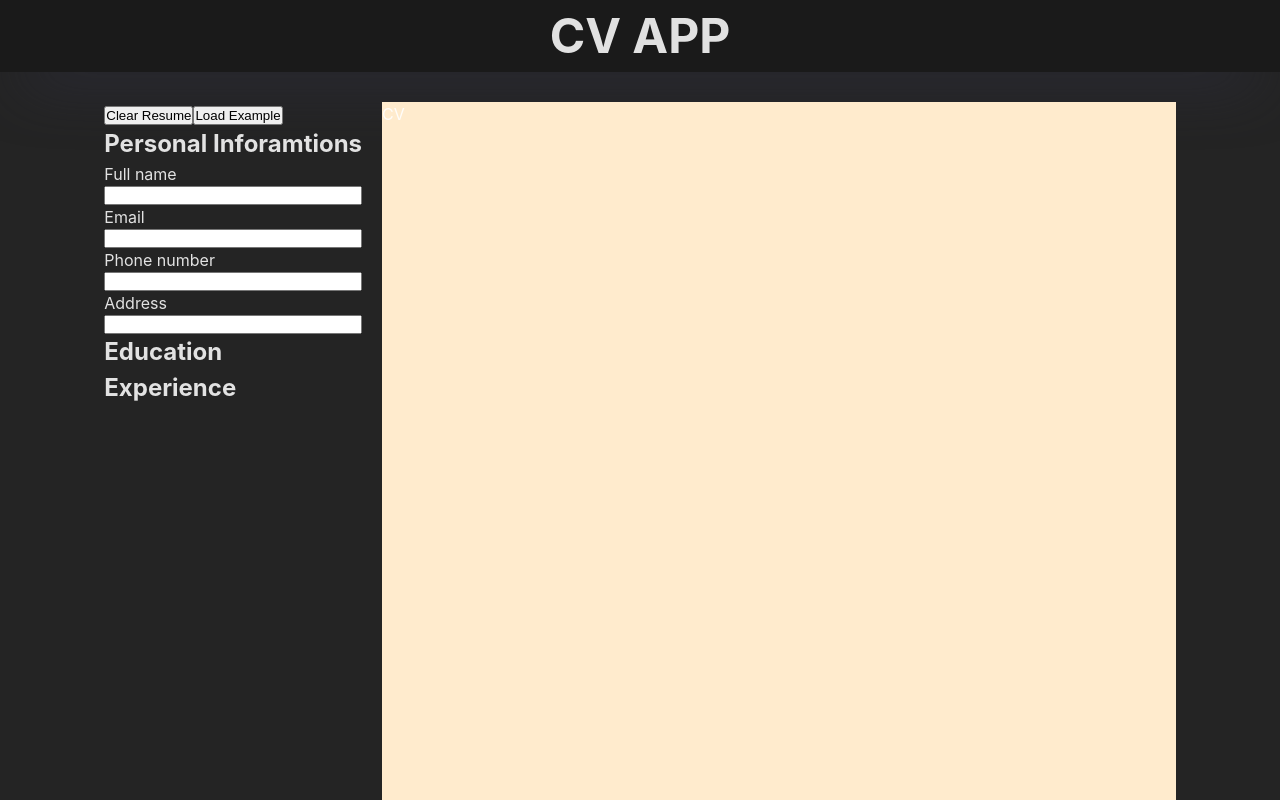
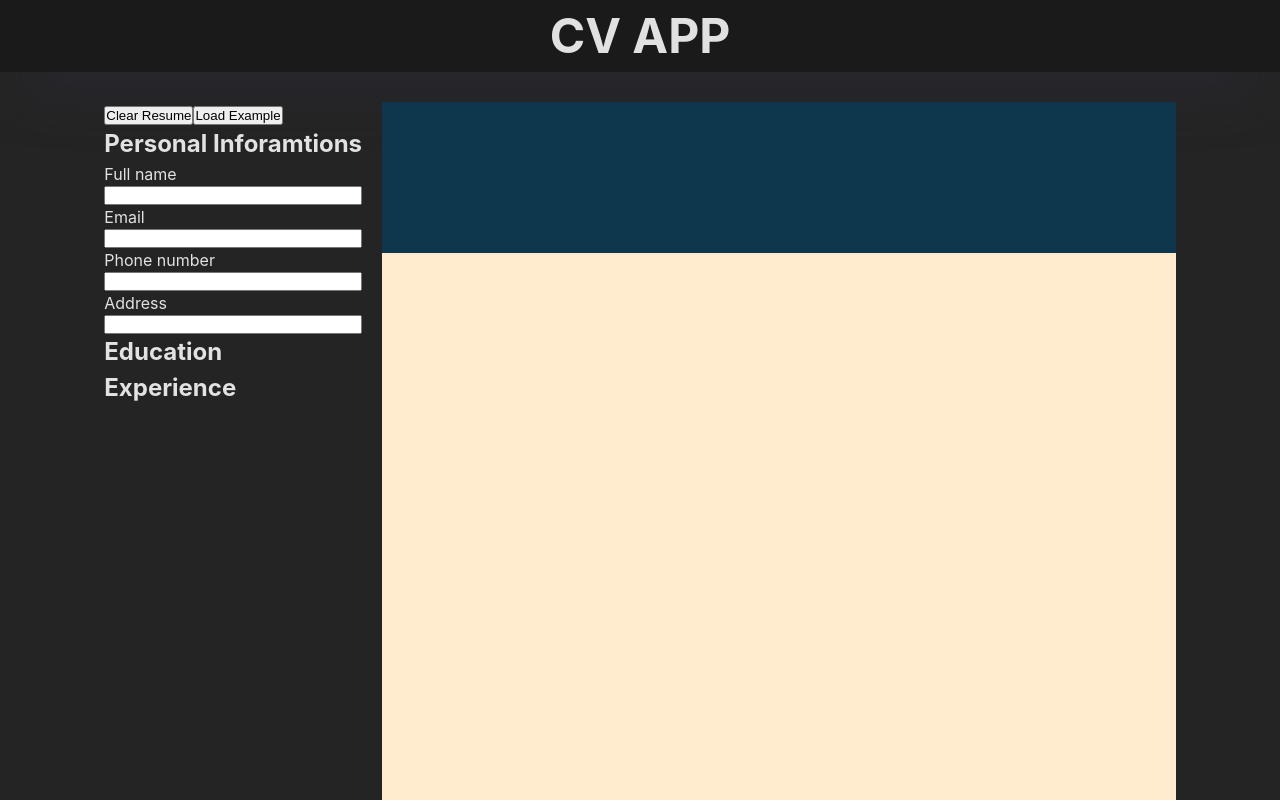
Before and after one commit to StaryAlgida/CV-App, a React (Vite) app: page / in a window 1280 px wide. Shown: the top 800 px of the page. Built offline with nearby package versions, Linux system fonts and the light colour scheme.

Commit message:
cv header done

```diff
--- a/src/App.css
+++ b/src/App.css
@@ -30,6 +30,24 @@ header {
   margin-bottom: 20px;
 }
 
+/* Cv */
+.header {
+  display: flex;
+  flex-direction: column;
+  align-items: center;
+  justify-content: center;
+  gap: 10px;
+  width: 21cm;
+  height: 4cm;
+  background-color: #0e374e;
+  text-align: center;
+}
+
+.more-info {
+  display: flex;
+  gap: 20px;
+}
+
 footer {
   text-align: center;
 }
--- a/src/App.tsx
+++ b/src/App.tsx
@@ -22,7 +22,7 @@ function App() {
       <Header />
       <div className="content">
         <Main person={person} setPerson={setPerson} />
-        <Cv />
+        <Cv person={person} />
       </div>
       <Footer />
     </>
--- a/src/components/menu/Main.tsx
+++ b/src/components/menu/Main.tsx
@@ -33,7 +33,7 @@ function PersonalInfo({
   person: Person;
   setPerson: React.Dispatch<React.SetStateAction<Person>>;
 }) {
-  console.log(person.name);
+  console.log(person);
 
   return (
     <form className="personal-info">
@@ -50,21 +50,45 @@ function PersonalInfo({
       </div>
       <div className="input-group">
         <label htmlFor="email">Email</label>
-        <input type="email" name="email" id="" />
+        <input
+          value={person.email}
+          onChange={(e) => setPerson({ ...person, email: e.target.value })}
+          type="email"
+          name="email"
+          id=""
+        />
       </div>
       <div className="input-group">
         <label htmlFor="phone">Phone number</label>
-        <input type="text" name="phone" id="" />
+        <input
+          value={person.phone}
+          onChange={(e) => setPerson({ ...person, phone: e.target.value })}
+          type="text"
+          name="phone"
+          id=""
+        />
       </div>
       <div className="input-group">
         <label htmlFor="address">Address</label>
-        <input type="text" name="address" id="" />
+        <input
+          value={person.address}
+          onChange={(e) => setPerson({ ...person, address: e.target.value })}
+          type="text"
+          name="address"
+          id=""
+        />
       </div>
     </form>
   );
 }
 
-function Education() {
+function Education({
+  person,
+  setPerson,
+}: {
+  person: Person;
+  setPerson: React.Dispatch<React.SetStateAction<Person>>;
+}) {
   return (
     <form className="education">
       <h2 className="menu-section-title">Education</h2>
@@ -72,7 +96,13 @@ function Education() {
   );
 }
 
-function Work() {
+function Work({
+  person,
+  setPerson,
+}: {
+  person: Person;
+  setPerson: React.Dispatch<React.SetStateAction<Person>>;
+}) {
   return (
     <form className="work">
       <h2 className="menu-section-title">Experience</h2>
@@ -91,8 +121,8 @@ export default function Main({
     <div className="main-menu">
       <LoadClearButtons setPerson={setPerson} />
       <PersonalInfo person={person} setPerson={setPerson} />
-      <Education />
-      <Work />
+      <Education person={person} setPerson={setPerson} />
+      <Work person={person} setPerson={setPerson} />
     </div>
   );
 }
--- a/src/components/section/Cv.tsx
+++ b/src/components/section/Cv.tsx
@@ -1,3 +1,24 @@
-export default function Cv() {
-  return <div className="Cv">CV</div>;
+import Person from "../../interface/Person";
+
+export default function Cv({ person }: { person: Person }) {
+  return (
+    <div className="Cv">
+      <div className="header">
+        <h1>{person.name}</h1>
+        <div className="more-info">
+          <span className="cv-info">
+            {person.email ? `Email: ${person.email}` : ""}
+          </span>
+          <span className="cv-info">
+            {person.phone ? `Tel: ${person.phone}` : ""}
+          </span>
+          <span className="cv-info">
+            {person.address ? `Address: ${person.address}` : ""}
+          </span>
+        </div>
+      </div>
+      <div className="education"></div>
+      <div className="experience"></div>
+    </div>
+  );
 }
```
